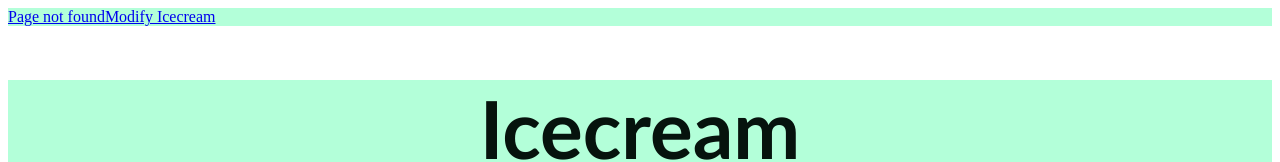
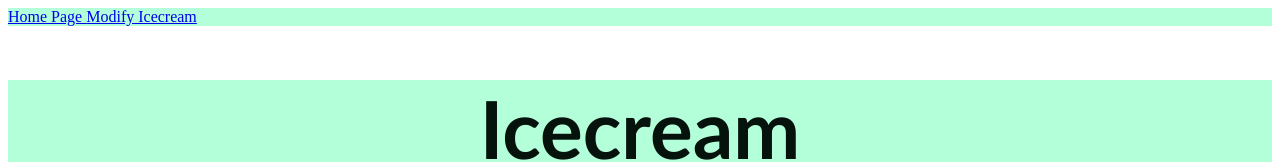
Before and after one commit to Giankaur03/Gian_Kaur_Learning_Angular, an Angular app: page /icecream in a window 1280 px wide. Shown: the top 162 px of the page. Built offline with nearby package versions, Linux system fonts and the light colour scheme.

Commit message:
Changed the nav bar to nav back to the home page

```diff
--- a/src/app/app.component.html
+++ b/src/app/app.component.html
@@ -1,13 +1,13 @@
 <div class = "app-container">
   <nav>
-    <a routerLink="/PageNotFound" routerLinkActive="active"> Page not found</a>
-    <a routerLink="/modifyIcecream" routerLinkActive="active">Modify Icecream</a>
+    <a routerLink="/icecream" routerLinkActive="active"> Home Page </a>
+    <a routerLink="/modifyIcecream" routerLinkActive="active">Modify Icecream </a>
   </nav>
   </div>
 
 <div class="app-container">
   <h1>{{ title }}</h1>
-  <h2>Today's Date:{{todayDate|date}}</h2>
+  <h2>Today's Date: {{todayDate|date}}</h2>
   <router-outlet></router-outlet>
 
 </div>
```
Also changed, not shown: 1 other file (tests, documents, lock files or other folders).
